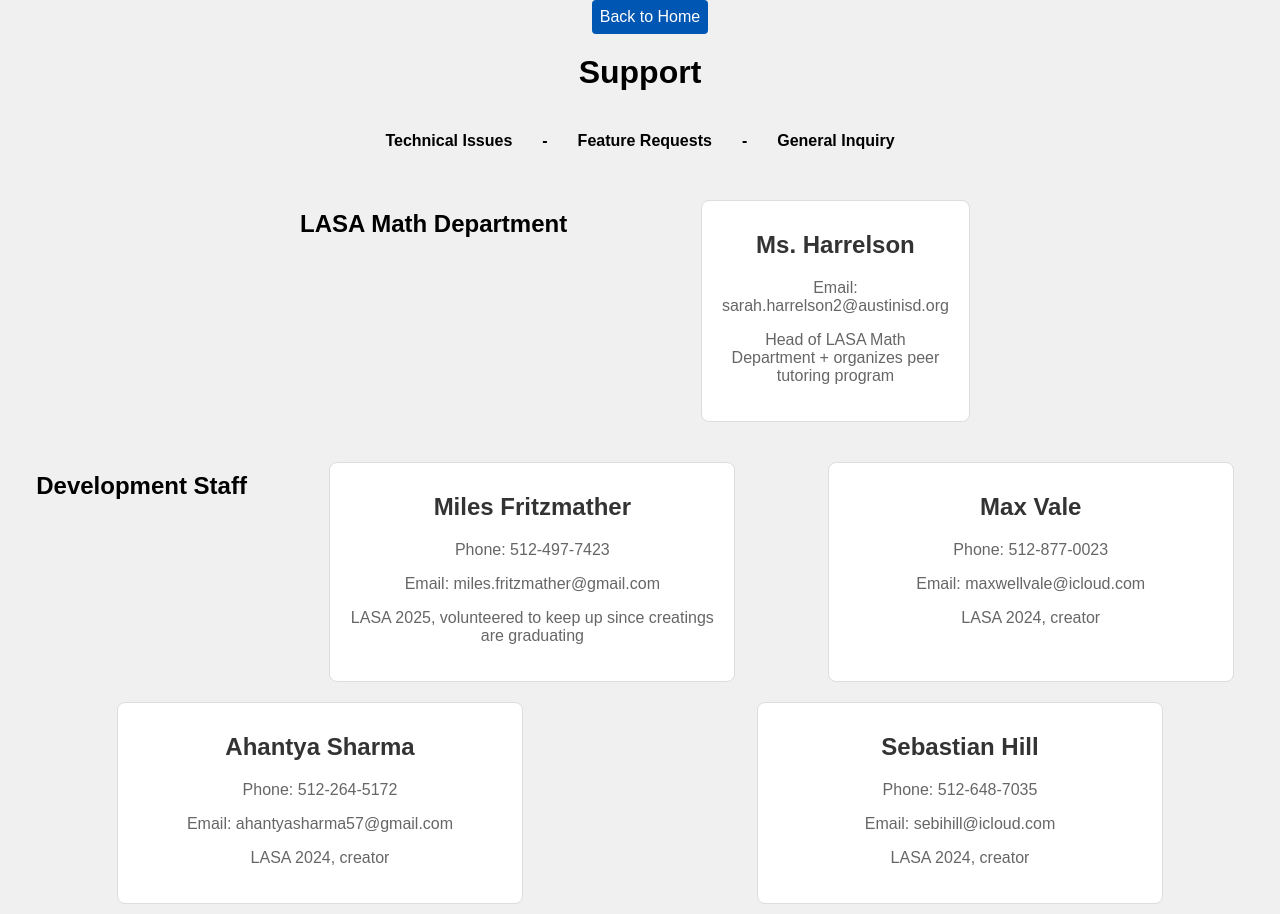
After one commit to maxwoodruffvale/WebAppsFinal, a Flask app: page /support in a window 1280 px wide. The commit adds this page. Run offline with Flask 3, Linux system fonts and the light colour scheme.

Commit message:
added janky support page

```diff
--- a/app.py
+++ b/app.py
@@ -242,20 +242,10 @@ def contacted():
 
     return render_template("contacted.html", msg=msg)
 
+@app.route('/support', methods=["GET"])
+def support():
+    return render_template("support.html")
+
 
 if __name__ == "__main__":
     app.run(debug=True)
-
-
-
-#@app.route("/tutorSelect", methods=["GET", "POST"])
-#def tutors():
-#    if fk.request.method == "GET":
-#        tutors_data = fetchTutors()
-#        if tutors_data:
-#            return fk.render_template("tutorSelectPage.html", tutors=tutors_data)
-#        else:
-#            return "No tutors available"
-
-if __name__ == "__main__":
-    app.run(debug=True)
--- /dev/null
+++ b/templates/support.html
@@ -0,0 +1,129 @@
+<!DOCTYPE html>
+<html lang="en">
+<head>
+    <meta charset="UTF-8">
+    <meta name="viewport" content="width=device-width, initial-scale=1.0">
+    <title>Developer Contact</title>
+    <style>
+        body {
+            font-family: Arial, sans-serif;
+            background-color: #f0f0f0;
+            margin: 0;
+            padding: 0;
+            display: flex;
+            flex-direction: column;
+            align-items: center;
+        }
+
+        h1 {
+            margin-top: 20px;
+        }
+
+        .subheadings {
+            display: flex;
+            justify-content: center;
+            margin: 20px 0;
+        }
+
+        .subheadings div {
+            margin: 0 15px;
+            font-weight: bold;
+        }
+
+        .person-container {
+            display: flex;
+            flex-wrap: wrap;
+            justify-content: space-around;
+            margin-top: 20px;
+        }
+
+        .person-box {
+            flex: 0 0 calc(30% - 20px);
+            margin: 10px;
+            padding: 20px;
+            border: 1px solid #ddd;
+            border-radius: 8px;
+            text-align: center;
+            background-color: #fff;
+        }
+
+        .person-box h2 {
+            margin-top: 10px;
+            color: #333;
+        }
+
+        .person-box p {
+            margin-top: 10px;
+            color: #666;
+        }
+
+        .person-box input {
+            margin-top: 10px;
+            padding: 10px;
+            width: calc(100% - 20px);
+            border: 1px solid #ddd;
+            border-radius: 4px;
+        }
+        .btn {
+        text-decoration: none;
+        padding: 0.5rem;
+        border: none;
+        background-color: #0056b3;
+        color: #fff;
+        border-radius: 4px;
+        cursor: pointer;
+        align-items: center;
+        margin-left: 20px;
+      }
+    </style>
+</head>
+<body>
+    <a class = "btn" href="/">Back to Home</a>
+    <h1>Support</h1>
+    <div class="subheadings">
+        <div>Technical Issues</div>
+        <div>-</div>
+        <div>Feature Requests</div>
+        <div>-</div>
+        <div>General Inquiry</div>
+    </div>
+
+    <div class="person-container">
+        <h2>LASA Math Department</h2>
+        <div class="person-box">
+            <h2>Ms. Harrelson</h2>
+            <p>Email: sarah.harrelson2@austinisd.org</p>
+            <p>Head of LASA Math Department + organizes peer tutoring program</p>
+        </div>
+    </div>
+
+    <div class="person-container">
+        <h2>Development Staff</h2>
+        <div class="person-box">
+            <h2>Miles Fritzmather</h2>
+            <p>Phone: 512-497-7423</p>
+            <p>Email: miles.fritzmather@gmail.com</p>
+            <p>LASA 2025, volunteered to keep up since creatings are graduating</p>
+        </div>
+        <div class="person-box">
+            <h2>Max Vale</h2>
+            <p>Phone: 512-877-0023</p>
+            <p>Email: maxwellvale@icloud.com</p>
+            <p>LASA 2024, creator</p>
+        </div>
+        <div class="person-box">
+            <h2>Ahantya Sharma</h2>
+            <p>Phone: 512-264-5172</p>
+            <p>Email: ahantyasharma57@gmail.com</p>
+            <p>LASA 2024, creator</p>
+        </div>
+        <div class="person-box">
+            <h2>Sebastian Hill</h2>
+            <p>Phone: 512-648-7035</p>
+            <p>Email: sebihill@icloud.com</p>
+            <p>LASA 2024, creator</p>
+        </div>
+
+    </div>
+</body>
+</html>
```
Also changed, not shown: templates/studentRequest.html (+8 -2 lines).
